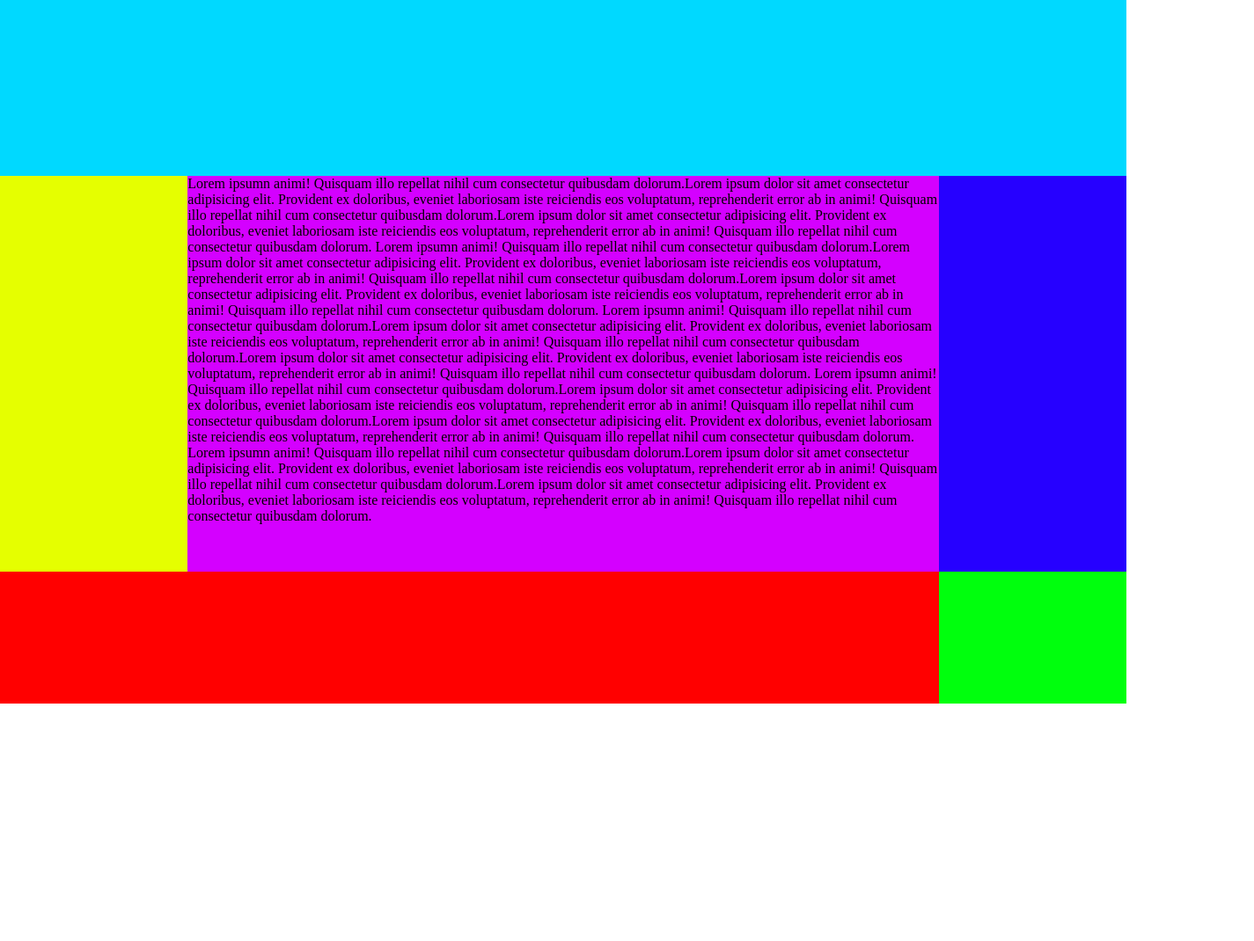
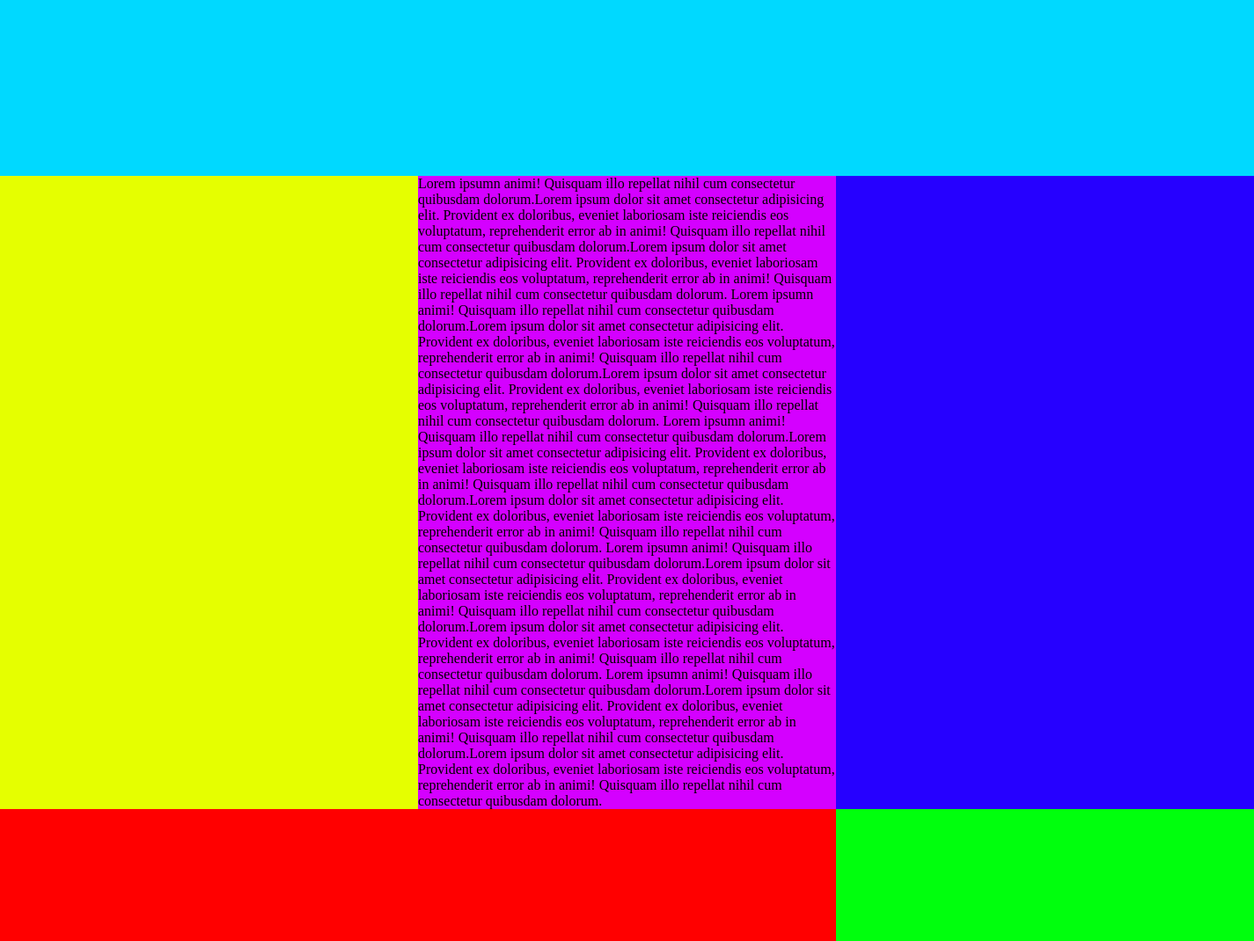
Before and after one commit to francesca-capuzzo/grid, a plain HTML site: page index.html in a window 1280 px wide. Shown: the whole page at 88% size, 1425 px wide, since content can reach past the window. Before the commit the page ends 800 px from the top, so only its background shows below. Drawn offline with Linux system fonts and the light colour scheme.

Commit message:
Update style.css

```diff
--- a/style.css
+++ b/style.css
@@ -39,7 +39,7 @@ body{
     /* border: 1px solid; */
     /* gap: 4px; */
     display: grid;
-    grid-template-columns: 1fr 4fr 1fr;
+    grid-template-columns: 475px 475px 475px;
     grid-template-rows: 200px 1fr 150px;
     /* NB: senza contenuto, la seconda row (1fr) sparisce finchè non metto contenuto */
     grid-template-areas: "header header header"
```
